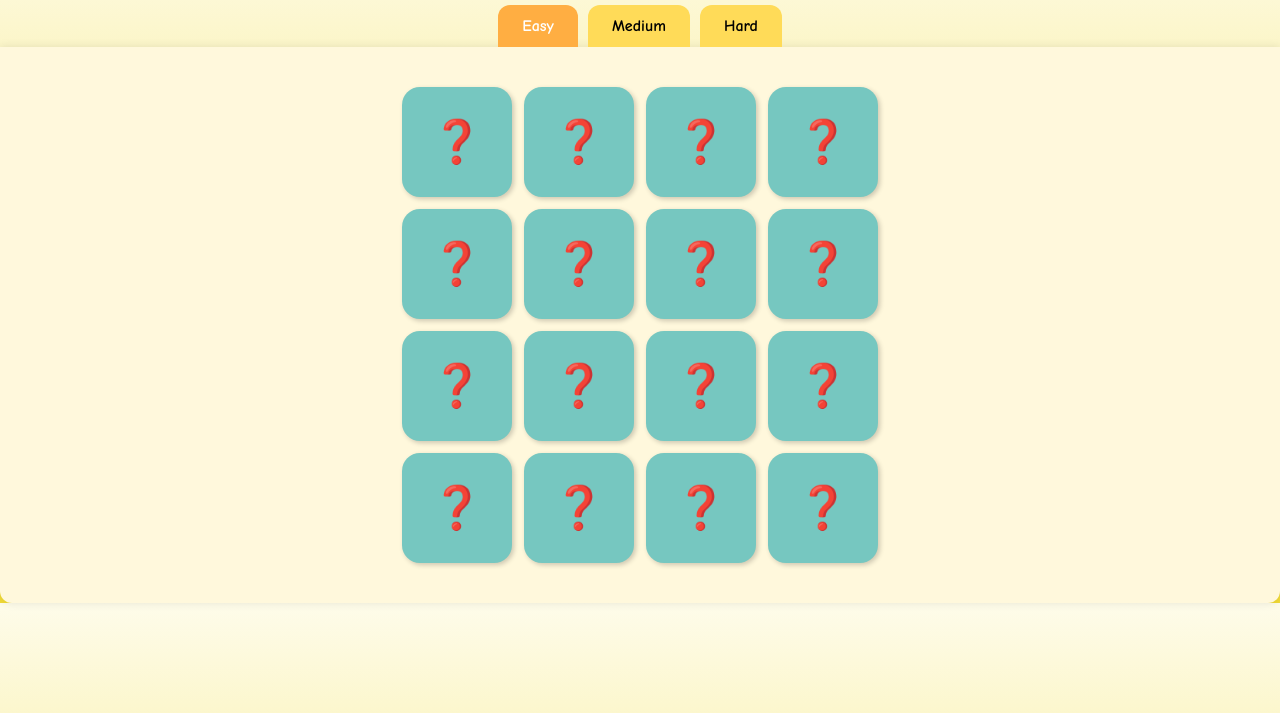
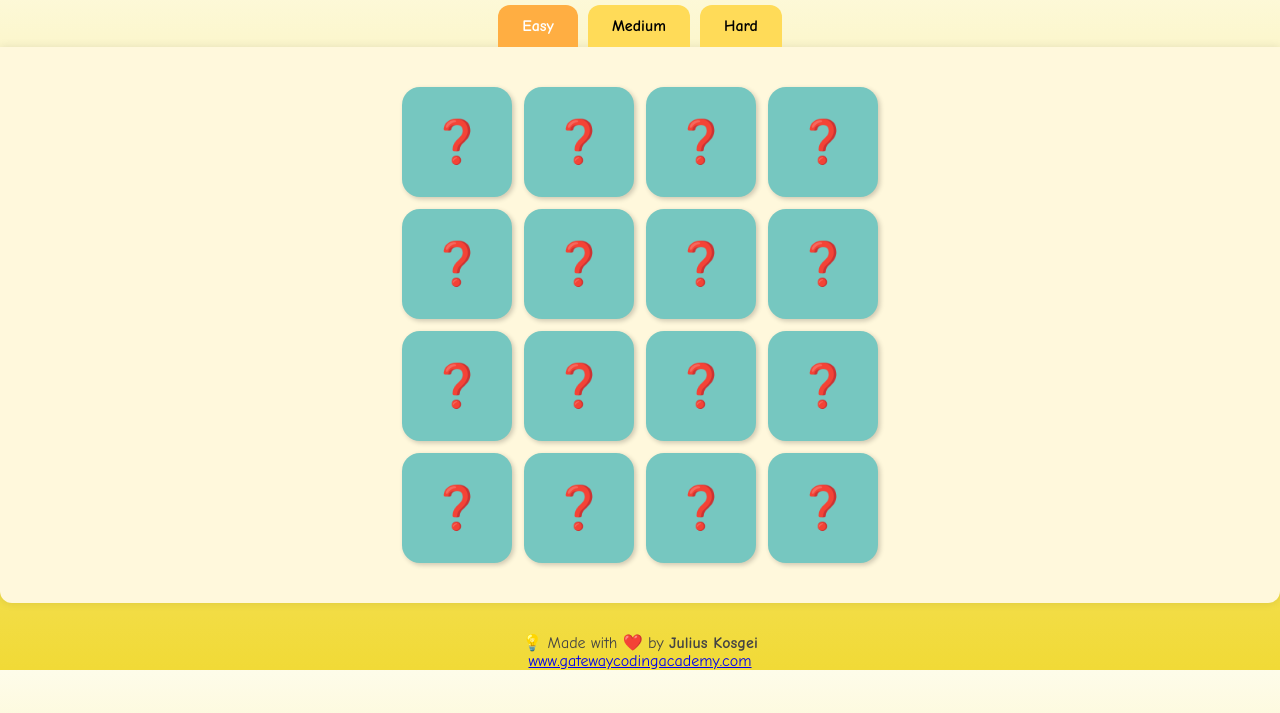
Before and after one commit to safaridevs/animal-match-game, a plain HTML site: page index.html in a window 1280 px wide. Shown: the part 79-792 px from the top of the page. Drawn offline with Linux system fonts and the light colour scheme.

Commit message:
Add footer with name

```diff
--- a/index.html
+++ b/index.html
@@ -250,5 +250,12 @@
       // Load default
       createGameBoard(document.getElementById("easy"));
     </script>
+
+    <footer style="margin-top: 30px; font-size: 16px; color: #444">
+      💡 Made with ❤️ by <strong>Julius Kosgei</strong><br />
+      <a href="https://gatewaycodingacademy.com" target="_blank"
+        >www.gatewaycodingacademy.com</a
+      >
+    </footer>
   </body>
 </html>
```
